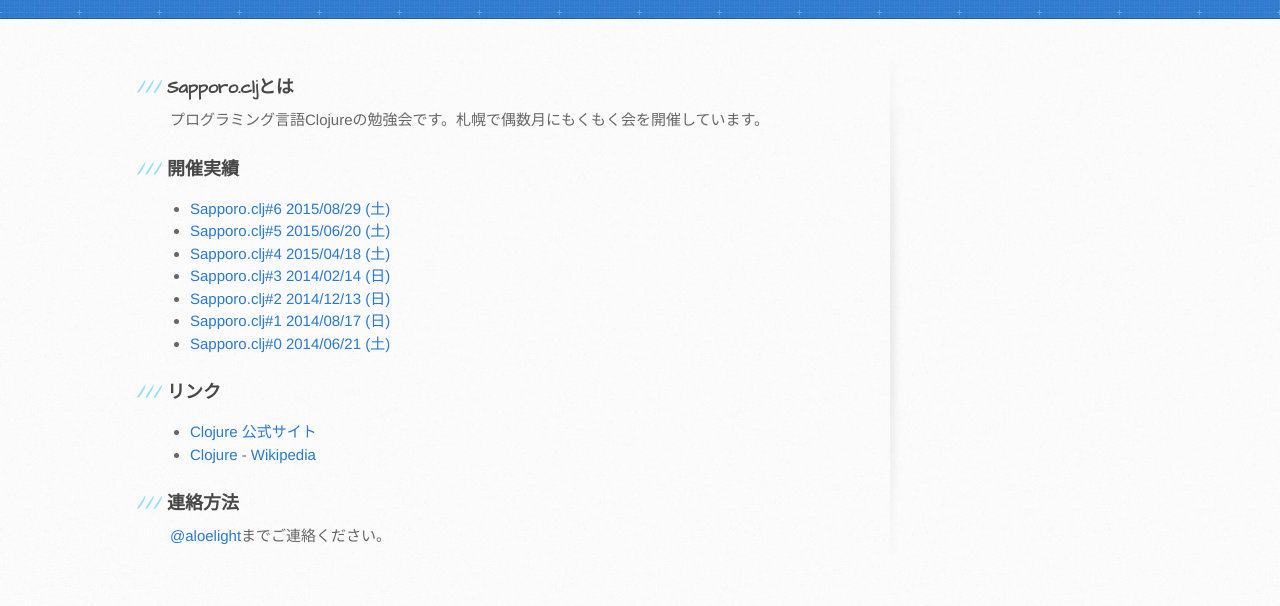
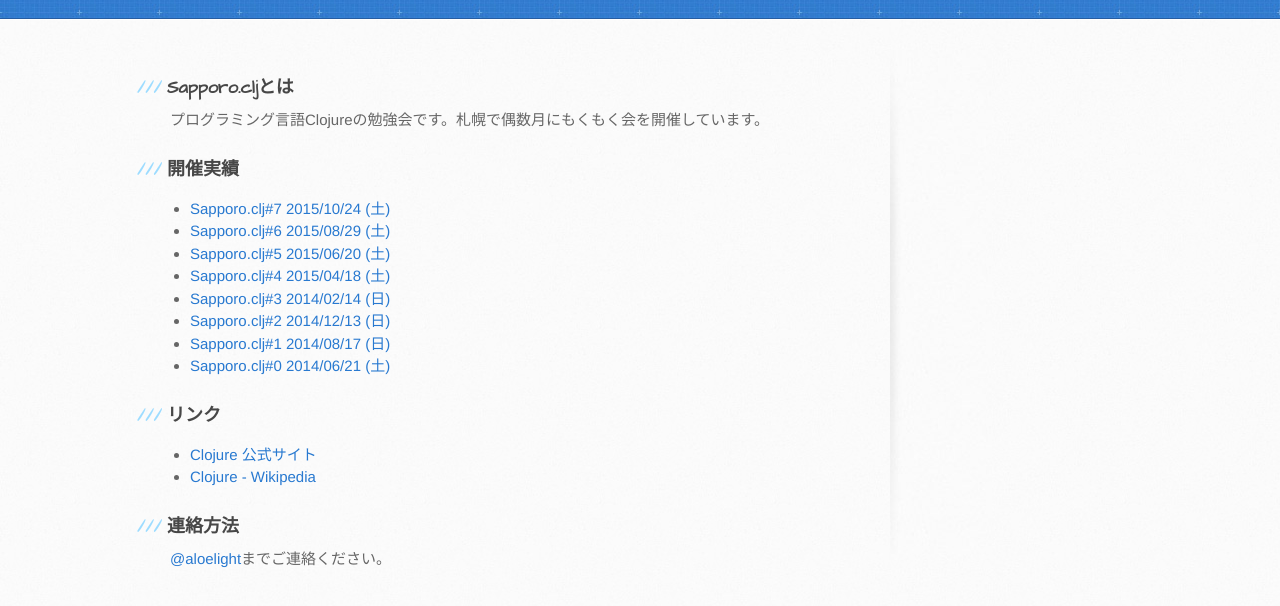
Before and after one commit to sapporoclj/sapporoclj.github.io, a plain HTML site: page index.html in a window 1280 px wide. Shown: the part 148-754 px from the top of the page. Drawn offline with Linux system fonts and the light colour scheme.

Commit message:
Sapporo.clj#7 2015/10/24を追加

```diff
--- a/index.html
+++ b/index.html
@@ -33,6 +33,7 @@
 
           <h3><a id="designer-templates" class="anchor" href="#designer-templates" aria-hidden="true"><span class="octicon octicon-link"></span></a>開催実績</h3>
             <ul>
+              <li><a class="anchor" href="https://atnd.org/events/70875">Sapporo.clj#7 2015/10/24 (土)</a></li>
               <li><a class="anchor" href="https://atnd.org/events/68964">Sapporo.clj#6 2015/08/29 (土)</a></li>
               <li><a class="anchor" href="https://atnd.org/events/67224">Sapporo.clj#5 2015/06/20 (土)</a></li>
               <li><a class="anchor" href="https://atnd.org/events/64813">Sapporo.clj#4 2015/04/18 (土)</a></li>
```
